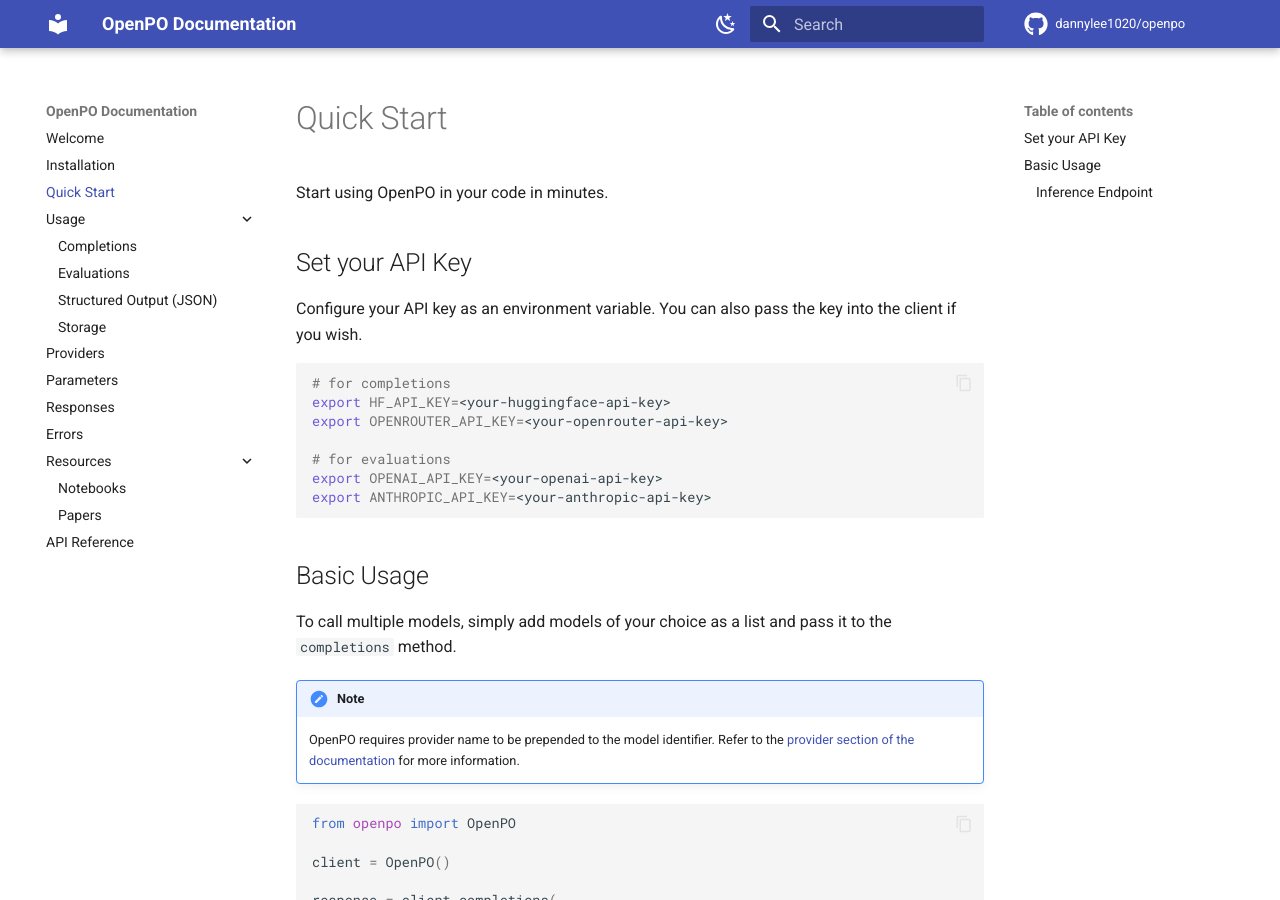
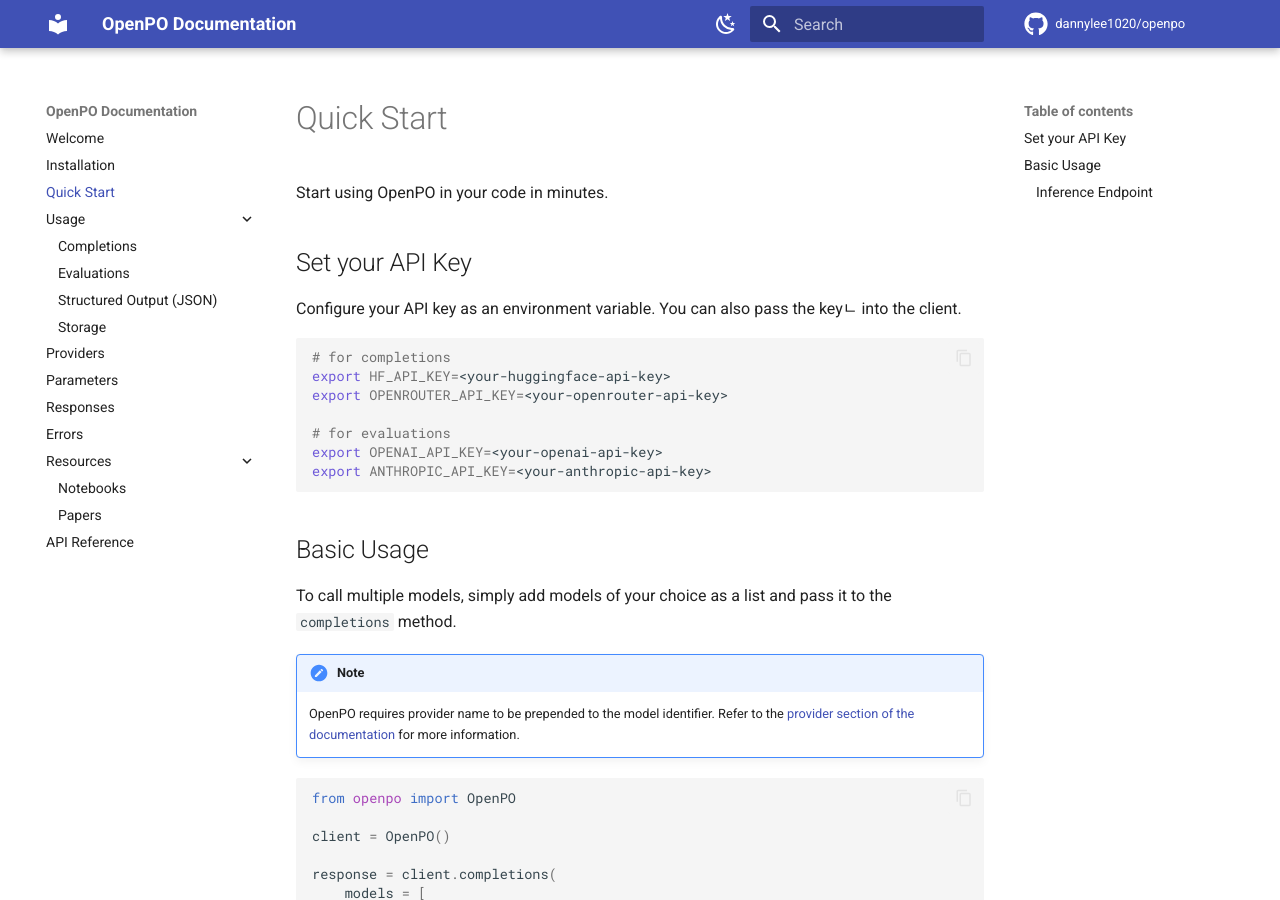
Before and after one commit to dannylee1020/openpo, an MkDocs documentation site: the page built from docs/quickstart.md, in a window 1280 px wide and 900 px high. Built offline with MkDocs 1.6.1 and Material for MkDocs 9.7.7, drawn with Linux system fonts in a browser that asks for light colours; comment, search, counter and statistics services are not loaded.

Commit message:
update docs and publish

````diff
--- a/docs/quickstart.md
+++ b/docs/quickstart.md
@@ -1,7 +1,7 @@
 Start using OpenPO in your code in minutes.
 
 ## Set your API Key
-Configure your API key as an environment variable. You can also pass the key into the client if you wish.
+Configure your API key as an environment variable. You can also pass the keyㄴ into the client.
 
 ```bash
 # for completions
````
Also changed, not shown: 1 other file.
